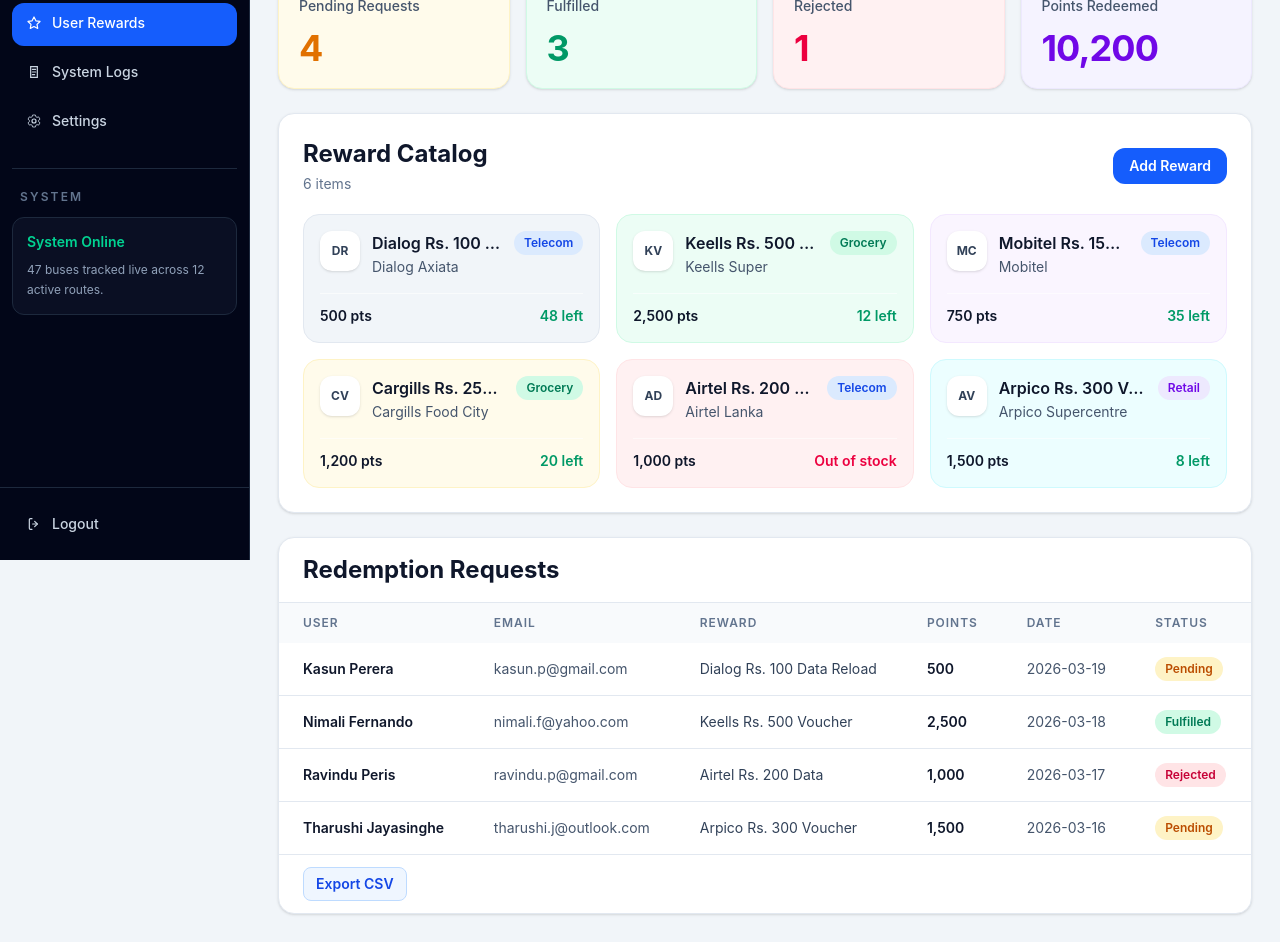
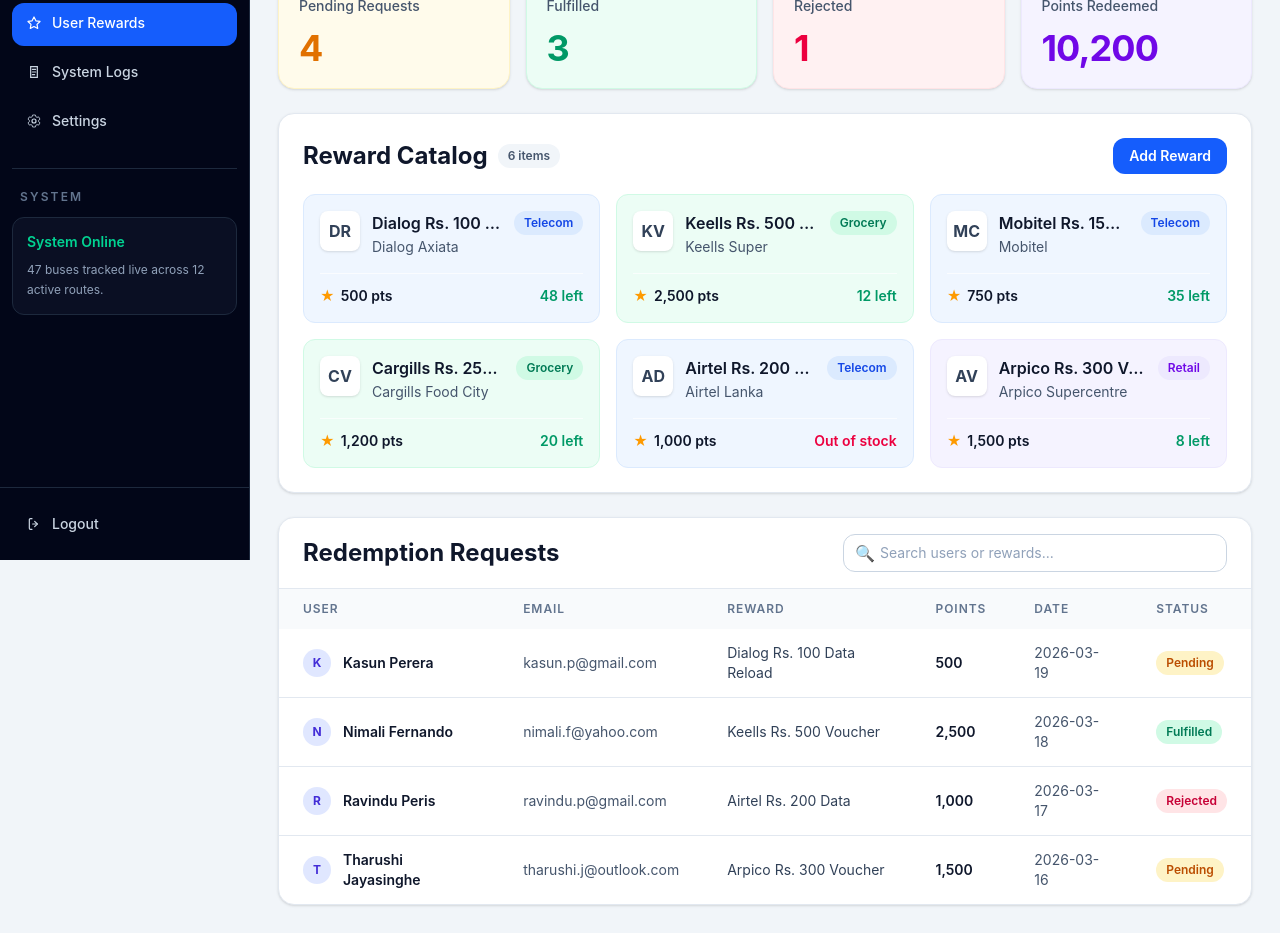
Before and after one commit to TrackoBus/trackobus-admin, a React (Vite) app: page /user-rewards in a window 1280 px wide. Shown: the part 240-1182 px from the top of the page. Built offline with nearby package versions, Linux system fonts and the light colour scheme.

Commit message:
connected rewards components to user rewards and made add rewards button working

```diff
--- a/src/pages/UserRewards.jsx
+++ b/src/pages/UserRewards.jsx
@@ -1,3 +1,7 @@
+import { useState } from 'react'
+import RewardCatalog from '../components/rewards/RewardCatalog'
+import RedemptionTable from '../components/rewards/RedemptionTable'
+
 const kpiCards = [
 	{
 		label: 'Pending Requests',
@@ -25,7 +29,7 @@
 	},
 ]
 
-const rewardItems = [
+const initialRewardItems = [
 	{
 		id: 1,
 		icon: 'DR',
@@ -127,23 +131,60 @@
 	},
 ]
 
-const categoryClassByName = {
-	Telecom: 'bg-blue-100 text-blue-700',
-	Grocery: 'bg-emerald-100 text-emerald-700',
-	Retail: 'bg-violet-100 text-violet-700',
+const initialRewardForm = {
+	title: '',
+	provider: '',
+	category: 'Telecom',
+	points: '',
+	stockCount: '',
+	icon: '',
 }
 
-const statusClassByName = {
-	Pending: 'bg-amber-100 text-amber-700',
-	Fulfilled: 'bg-emerald-100 text-emerald-700',
-	Rejected: 'bg-rose-100 text-rose-700',
+const categoryOptions = ['Telecom', 'Grocery', 'Retail']
+
+function UserRewards() {
+	const [rewards, setRewards] = useState(initialRewardItems)
+	const [isAddRewardModalOpen, setIsAddRewardModalOpen] = useState(false)
+	const [rewardForm, setRewardForm] = useState(initialRewardForm)
+
+	const handleAddReward = () => {
+		setIsAddRewardModalOpen(true)
 	}
 
-function formatPoints(points) {
-	return points.toLocaleString('en-US')
+	const handleCloseModal = () => {
+		setIsAddRewardModalOpen(false)
+		setRewardForm(initialRewardForm)
 	}
 
-function UserRewards() {
+	const handleRewardFieldChange = (event) => {
+		const { name, value } = event.target
+		setRewardForm((currentForm) => ({
+			...currentForm,
+			[name]: value,
+		}))
+	}
+
+	const handleSubmitNewReward = (event) => {
+		event.preventDefault()
+
+		const pointsValue = Number(rewardForm.points)
+		const stockValue = Number(rewardForm.stockCount)
+		const computedStock = stockValue <= 0 ? 'Out of stock' : `${stockValue} left`
+
+		const newReward = {
+			id: Date.now(),
+			title: rewardForm.title.trim(),
+			provider: rewardForm.provider.trim(),
+			category: rewardForm.category,
+			points: Number.isNaN(pointsValue) ? 0 : pointsValue,
+			stock: computedStock,
+			icon: rewardForm.icon.trim() || rewardForm.title.trim().slice(0, 2).toUpperCase(),
+		}
+
+		setRewards((currentRewards) => [newReward, ...currentRewards])
+		handleCloseModal()
+	}
+
 	return (
 		<section className="space-y-6">
 			<div>
@@ -167,119 +208,128 @@
 				))}
 			</section>
 
-			<section className="rounded-2xl border border-slate-200 bg-white p-5 shadow-sm sm:p-6">
-				<div className="mb-5 flex flex-wrap items-center justify-between gap-3">
+			<RewardCatalog rewards={rewards} onAddReward={handleAddReward} />
+
+			<RedemptionTable requests={redemptionRequests} />
+
+			{isAddRewardModalOpen ? (
+				<div className="fixed inset-0 z-40 flex items-center justify-center bg-slate-900/50 p-4">
+					<form
+						onSubmit={handleSubmitNewReward}
+						className="w-full max-w-xl rounded-2xl border border-slate-200 bg-white p-5 shadow-xl sm:p-6"
+					>
+						<div className="mb-5 flex items-start justify-between gap-3">
 							<div>
-						<h2 className="text-2xl font-bold text-slate-900">Reward Catalog</h2>
-						<p className="mt-1 text-sm text-slate-500">6 items</p>
+								<h3 className="text-xl font-bold text-slate-900">Add New Reward</h3>
+								<p className="mt-1 text-sm text-slate-600">
+									Create a reward item for the catalog.
+								</p>
 							</div>
 
 							<button
 								type="button"
-						className="inline-flex items-center rounded-xl bg-blue-600 px-4 py-2 text-sm font-semibold text-white transition hover:bg-blue-700"
+								onClick={handleCloseModal}
+								className="rounded-lg border border-slate-200 px-2.5 py-1.5 text-sm font-semibold text-slate-600 transition hover:bg-slate-50"
+							>
+								Close
+							</button>
+						</div>
+
+						<div className="grid gap-4 sm:grid-cols-2">
+							<label className="text-sm font-medium text-slate-700">
+								Title
+								<input
+									required
+									name="title"
+									value={rewardForm.title}
+									onChange={handleRewardFieldChange}
+									className="mt-1.5 w-full rounded-xl border border-slate-300 px-3 py-2 text-sm outline-none transition focus:border-blue-400 focus:ring-2 focus:ring-blue-100"
+								/>
+							</label>
+
+							<label className="text-sm font-medium text-slate-700">
+								Provider
+								<input
+									required
+									name="provider"
+									value={rewardForm.provider}
+									onChange={handleRewardFieldChange}
+									className="mt-1.5 w-full rounded-xl border border-slate-300 px-3 py-2 text-sm outline-none transition focus:border-blue-400 focus:ring-2 focus:ring-blue-100"
+								/>
+							</label>
+
+							<label className="text-sm font-medium text-slate-700">
+								Category
+								<select
+									name="category"
+									value={rewardForm.category}
+									onChange={handleRewardFieldChange}
+									className="mt-1.5 w-full rounded-xl border border-slate-300 bg-white px-3 py-2 text-sm outline-none transition focus:border-blue-400 focus:ring-2 focus:ring-blue-100"
+								>
+									{categoryOptions.map((category) => (
+										<option key={category} value={category}>
+											{category}
+										</option>
+									))}
+								</select>
+							</label>
+
+							<label className="text-sm font-medium text-slate-700">
+								Points
+								<input
+									required
+									type="number"
+									min="0"
+									name="points"
+									value={rewardForm.points}
+									onChange={handleRewardFieldChange}
+									className="mt-1.5 w-full rounded-xl border border-slate-300 px-3 py-2 text-sm outline-none transition focus:border-blue-400 focus:ring-2 focus:ring-blue-100"
+								/>
+							</label>
+
+							<label className="text-sm font-medium text-slate-700">
+								Stock Count
+								<input
+									required
+									type="number"
+									min="0"
+									name="stockCount"
+									value={rewardForm.stockCount}
+									onChange={handleRewardFieldChange}
+									className="mt-1.5 w-full rounded-xl border border-slate-300 px-3 py-2 text-sm outline-none transition focus:border-blue-400 focus:ring-2 focus:ring-blue-100"
+								/>
+							</label>
+
+							<label className="text-sm font-medium text-slate-700">
+								Icon (2 letters)
+								<input
+									name="icon"
+									maxLength="2"
+									value={rewardForm.icon}
+									onChange={handleRewardFieldChange}
+									className="mt-1.5 w-full rounded-xl border border-slate-300 px-3 py-2 text-sm uppercase outline-none transition focus:border-blue-400 focus:ring-2 focus:ring-blue-100"
+								/>
+							</label>
+						</div>
+
+						<div className="mt-6 flex items-center justify-end gap-2.5">
+							<button
+								type="button"
+								onClick={handleCloseModal}
+								className="rounded-xl border border-slate-300 px-4 py-2 text-sm font-semibold text-slate-700 transition hover:bg-slate-50"
+							>
+								Cancel
+							</button>
+							<button
+								type="submit"
+								className="rounded-xl bg-blue-600 px-4 py-2 text-sm font-semibold text-white transition hover:bg-blue-700"
 							>
 								Add Reward
 							</button>
 						</div>
-
-				<div className="grid gap-4 md:grid-cols-2 xl:grid-cols-3">
-					{rewardItems.map((item) => {
-						const isOutOfStock = item.stock === 'Out of stock'
-
-						return (
-							<article
-								key={item.id}
-								className={`rounded-2xl border p-4 ${item.bgClassName}`}
-							>
-								<div className="flex items-start justify-between gap-3">
-									<div className="flex min-w-0 items-start gap-3">
-										<div className="flex h-10 w-10 shrink-0 items-center justify-center rounded-xl bg-white text-xs font-bold text-slate-700 shadow-sm">
-											{item.icon}
+					</form>
 				</div>
-
-										<div className="min-w-0">
-											<h3 className="truncate text-base font-semibold text-slate-900">
-												{item.title}
-											</h3>
-											<p className="mt-0.5 text-sm text-slate-600">{item.provider}</p>
-										</div>
-									</div>
-
-									<span
-										className={`rounded-full px-2.5 py-1 text-xs font-semibold ${categoryClassByName[item.category]}`}
-									>
-										{item.category}
-									</span>
-								</div>
-
-								<div className="mt-4 flex items-center justify-between gap-3 border-t border-white/60 pt-3 text-sm">
-									<p className="font-semibold text-slate-900">{formatPoints(item.points)} pts</p>
-									<p
-										className={`font-semibold ${
-											isOutOfStock ? 'text-rose-600' : 'text-emerald-600'
-										}`}
-									>
-										{item.stock}
-									</p>
-								</div>
-							</article>
-						)
-					})}
-				</div>
-			</section>
-
-			<section className="overflow-hidden rounded-2xl border border-slate-200 bg-white shadow-sm">
-				<div className="border-b border-slate-200 px-5 py-4 sm:px-6">
-					<h2 className="text-2xl font-bold text-slate-900">Redemption Requests</h2>
-				</div>
-
-				<div className="overflow-x-auto">
-					<table className="min-w-full text-left text-sm">
-						<thead className="bg-slate-50 text-xs uppercase tracking-[0.08em] text-slate-500">
-							<tr>
-								<th className="px-5 py-3 font-semibold sm:px-6">User</th>
-								<th className="px-5 py-3 font-semibold sm:px-6">Email</th>
-								<th className="px-5 py-3 font-semibold sm:px-6">Reward</th>
-								<th className="px-5 py-3 font-semibold sm:px-6">Points</th>
-								<th className="px-5 py-3 font-semibold sm:px-6">Date</th>
-								<th className="px-5 py-3 font-semibold sm:px-6">Status</th>
-							</tr>
-						</thead>
-
-						<tbody className="divide-y divide-slate-200 text-slate-700">
-							{redemptionRequests.map((request) => (
-								<tr key={request.id} className="hover:bg-slate-50">
-									<td className="px-5 py-3.5 font-semibold text-slate-900 sm:px-6">
-										{request.user}
-									</td>
-									<td className="px-5 py-3.5 text-slate-600 sm:px-6">{request.email}</td>
-									<td className="px-5 py-3.5 sm:px-6">{request.reward}</td>
-									<td className="px-5 py-3.5 font-semibold text-slate-900 sm:px-6">
-										{formatPoints(request.points)}
-									</td>
-									<td className="px-5 py-3.5 text-slate-600 sm:px-6">{request.date}</td>
-									<td className="px-5 py-3.5 sm:px-6">
-										<span
-											className={`inline-flex rounded-full px-2.5 py-1 text-xs font-semibold ${statusClassByName[request.status]}`}
-										>
-											{request.status}
-										</span>
-									</td>
-								</tr>
-							))}
-						</tbody>
-					</table>
-				</div>
-
-				<div className="border-t border-slate-200 px-5 py-3 sm:px-6">
-					<button
-						type="button"
-						className="inline-flex items-center rounded-lg border border-blue-200 bg-blue-50 px-3 py-1.5 text-sm font-semibold text-blue-700 transition hover:bg-blue-100"
-					>
-						Export CSV
-					</button>
-				</div>
-			</section>
+			) : null}
 		</section>
 	)
 }
```
Lines whose indentation alone changed are shown as unchanged.
